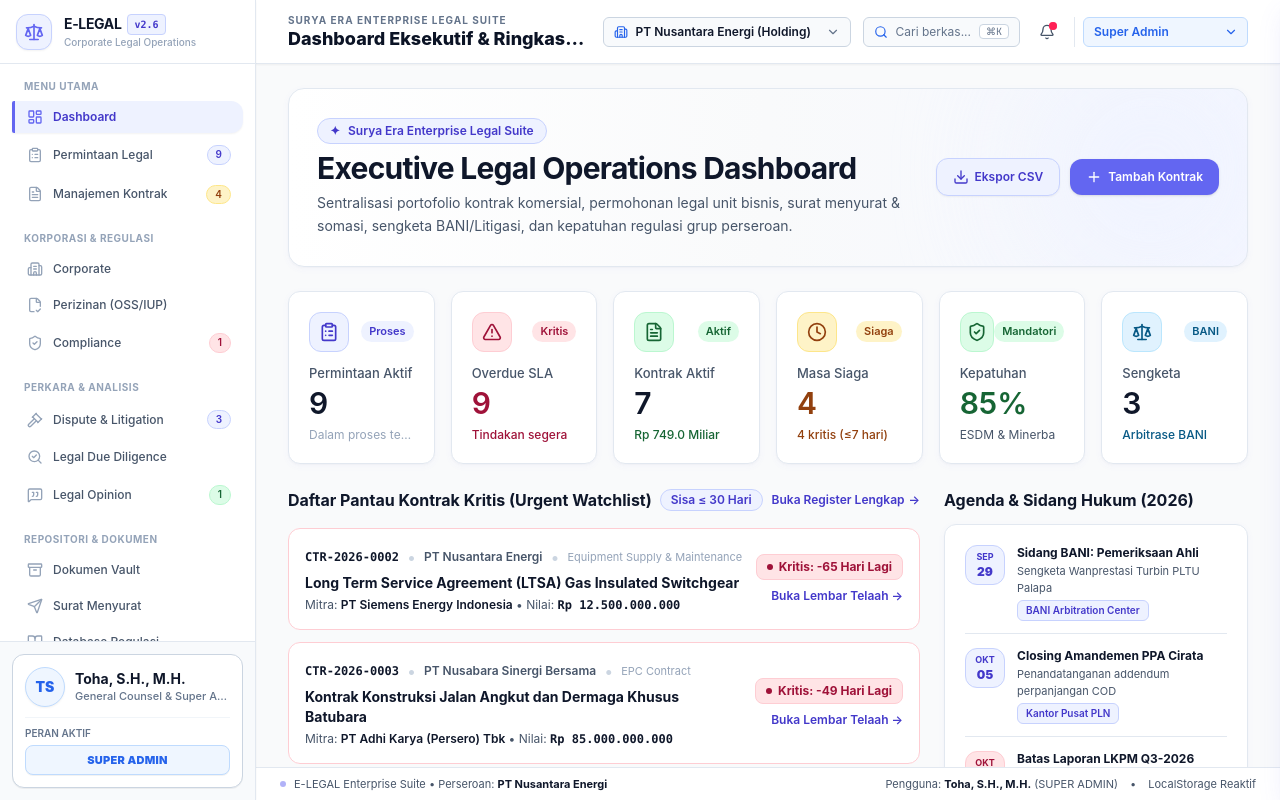
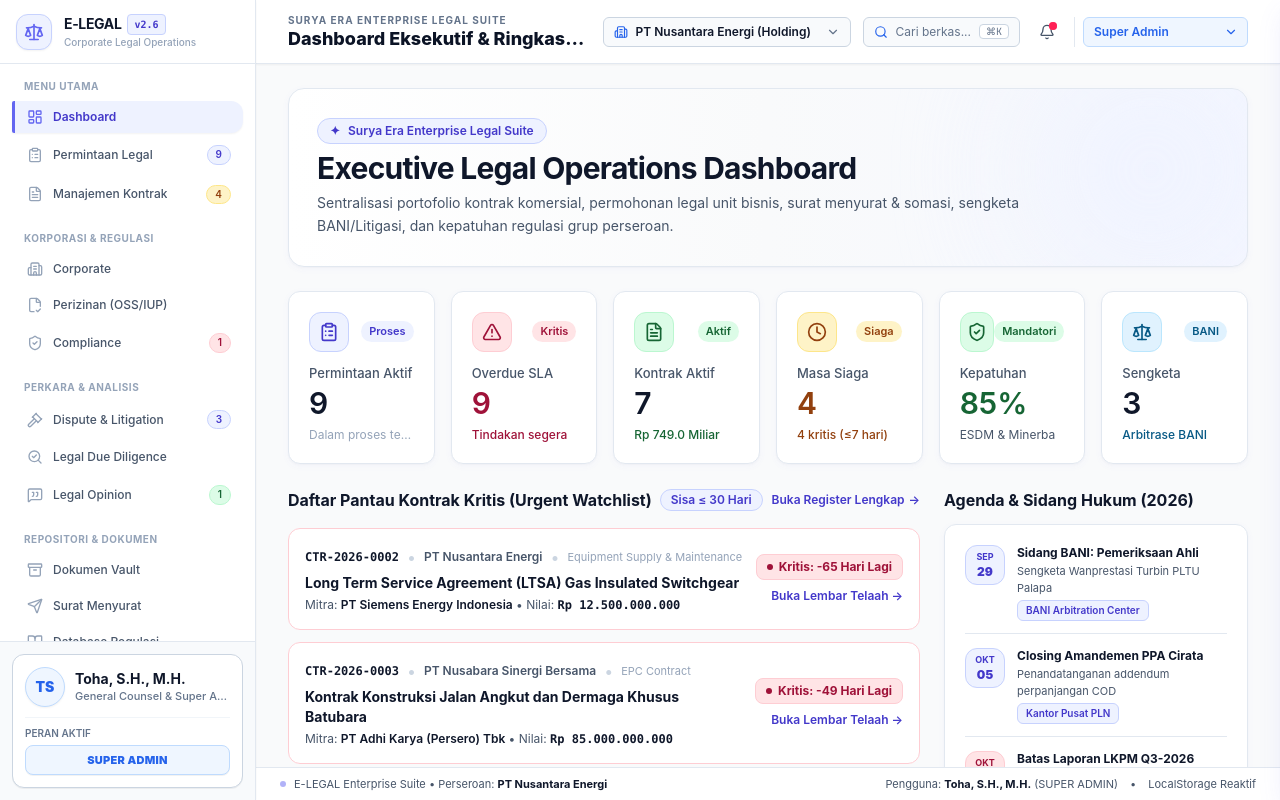
Before and after one commit to deveranetic-sys/web-legal, a Vue app: page / in a window 1280 px wide. Built offline with nearby package versions, Linux system fonts and the light colour scheme.

Commit message:
refactor(dashboard): remove export csv and add contract buttons from Executive Legal Operations Dashboard

```diff
--- a/src/components/DashboardView.vue
+++ b/src/components/DashboardView.vue
@@ -12,27 +12,9 @@
           <span>Surya Era Enterprise Legal Suite</span>
         </div>
         <h2 class="text-2xl lg:text-3xl font-bold text-[#0F172A] tracking-tight">Executive Legal Operations Dashboard</h2>
-        <p class="text-[#475569] text-xs lg:text-sm max-w-2xl leading-relaxed">
+        <p class="text-[#475569] text-xs lg:text-sm max-w-3xl leading-relaxed">
           Sentralisasi portofolio kontrak komersial, permohonan legal unit bisnis, surat menyurat & somasi, sengketa BANI/Litigasi, dan kepatuhan regulasi grup perseroan.
         </p>
-      </div>
-
-      <div class="flex items-center gap-2.5 z-10 shrink-0 flex-nowrap">
-        <button
-          @click="legalStore.exportContractsCSV()"
-          class="flex items-center gap-1.5 rounded-xl bg-[#EEF2FF] hover:bg-[#E0E7FF] text-[#4338CA] border border-[#C7D2FE] text-xs font-semibold px-4 py-2.5 transition active:scale-95 cursor-pointer shadow-xs whitespace-nowrap"
-        >
-          <Download class="w-4 h-4 text-[#4338CA]" />
-          <span>Ekspor CSV</span>
-        </button>
-        <button
-          v-if="canCreateContract"
-          @click="openAddContract"
-          class="flex items-center gap-1.5 rounded-xl bg-[#6366F1] hover:bg-[#4F46E5] text-white text-xs font-semibold px-4 py-2.5 shadow-sm transition active:scale-95 cursor-pointer focus:ring-3 focus:ring-[#C7D2FE] whitespace-nowrap"
-        >
-          <Plus class="w-4 h-4" />
-          <span>Tambah Kontrak</span>
-        </button>
       </div>
     </div>
 
@@ -339,8 +321,6 @@
 <script setup>
 import { computed } from 'vue';
 import {
-  Download,
-  Plus,
   ClipboardList,
   AlertTriangle,
   FileText,
@@ -358,10 +338,6 @@ function tenderMissingCount(tender) {
   return tender.documents?.filter(d => d.status === 'KURANG' || d.status === 'KEDALUWARSA').length || 0;
 }
 
-const canCreateContract = computed(() => {
-  return legalStore.hasPermission('contracts', 'create');
-});
-
 function formatCompactIDR(amount) {
   if (!amount) return 'Rp 0';
   if (amount >= 1_000_000_000_000) return `Rp ${(amount / 1_000_000_000_000).toFixed(1)} Triliun`;
@@ -369,10 +345,6 @@ function formatCompactIDR(amount) {
   return formatIDR(amount);
 }
 
-function openAddContract() {
-  legalStore.state.isAddContractModalOpen = true;
-}
-
 function viewDetail(contract) {
   legalStore.state.selectedContract = contract;
   legalStore.state.isContractDetailModalOpen = true;
```
